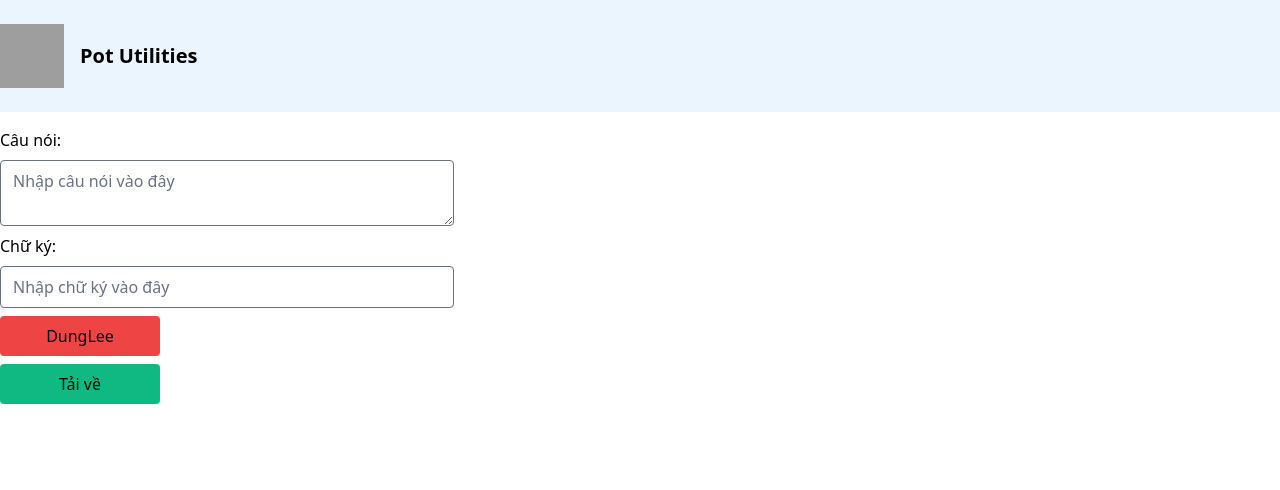
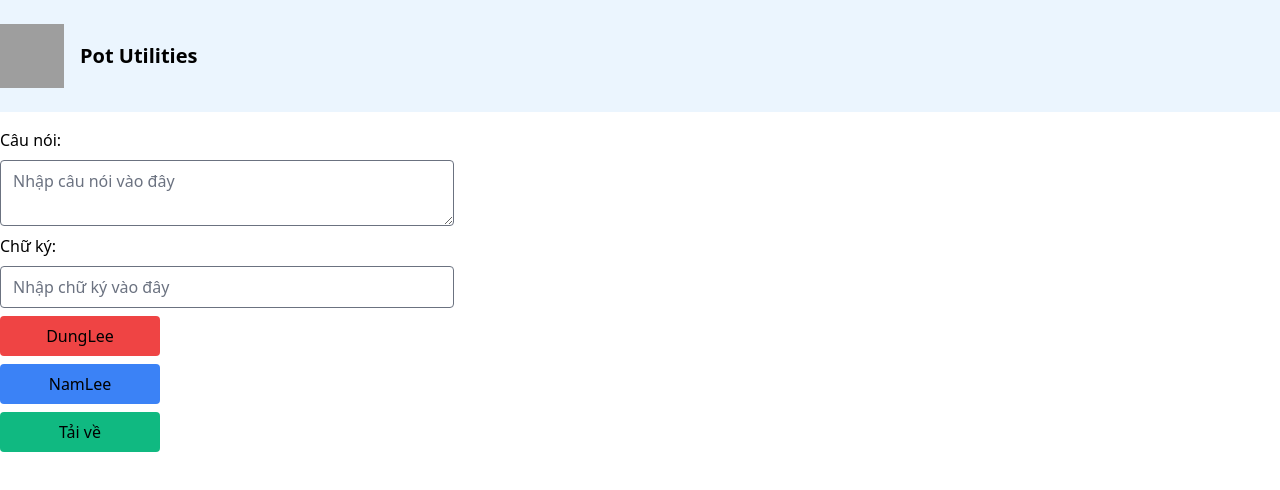
Before and after one commit to nhanng189/pot-utilities, a Next.js app: page / in a window 1280 px wide. Shown: the top 490 px of the page. Built offline with nearby package versions, Linux system fonts and the light colour scheme; grey boxes are pictures that could not be loaded.

Commit message:
Add NamLee

```diff
--- a/pages/index.js
+++ b/pages/index.js
@@ -7,6 +7,7 @@ import { saveAs } from "file-saver";
 import AppLogo from "../assets/img/app_logo.png";
 import LanJee from "../assets/img/lan_jee.png";
 import DungLee from "../assets/img/dung_lee.png";
+import NamLee from "../assets/img/nam_lee.png";
 
 export default function Home() {
   const [quote, setQuote] = useState("");
@@ -55,6 +56,14 @@ export default function Home() {
               DungLee
             </button>
             <button
+              className="flow-root bg-blue-500 hover:bg-blue-700 px-4 py-2 rounded w-40"
+              onClick={() => {
+                setImage(NamLee);
+              }}
+            >
+              NamLee
+            </button>
+            <button
               className="flow-root bg-green-500 hover:bg-green-700 px-4 py-2 rounded w-40"
               onClick={() => {
                 toPng(document.getElementById("quote-block")).then(
```
Also changed, not shown: assets/img/nam_lee.png (added).
